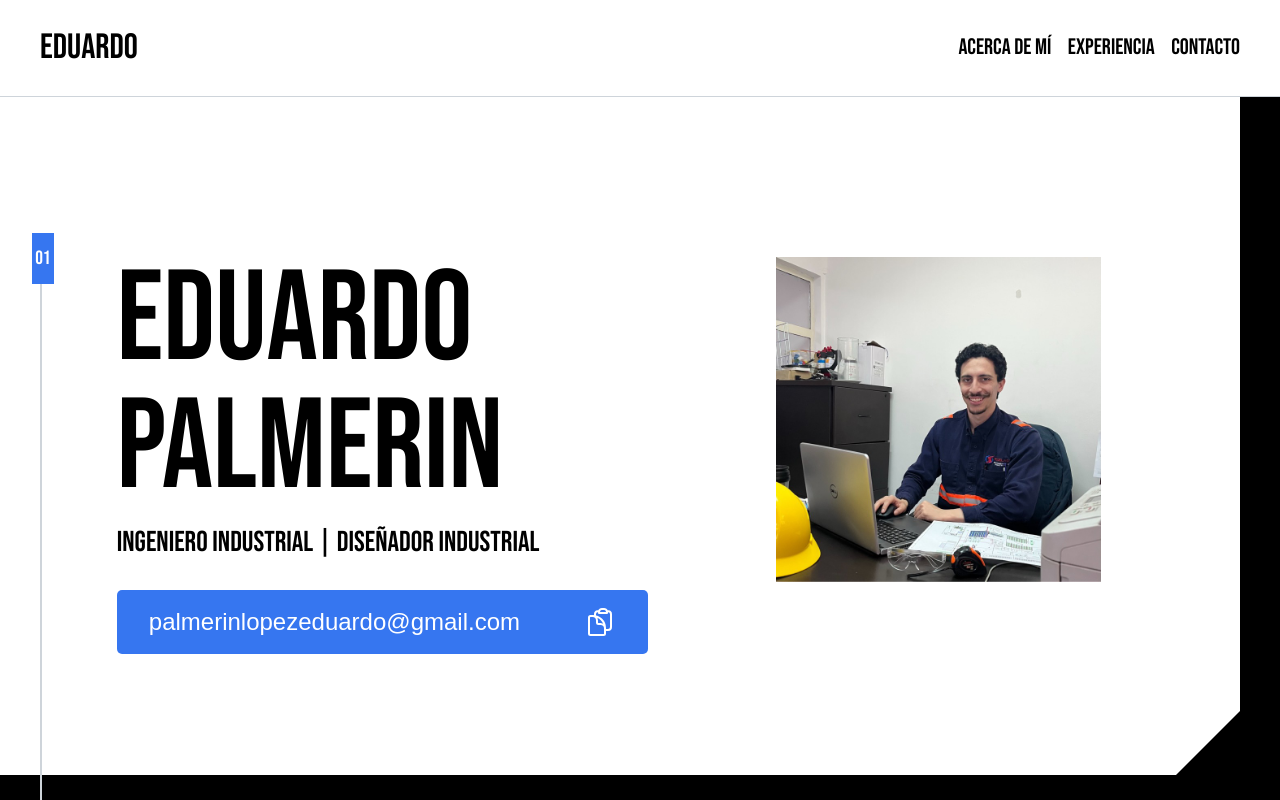
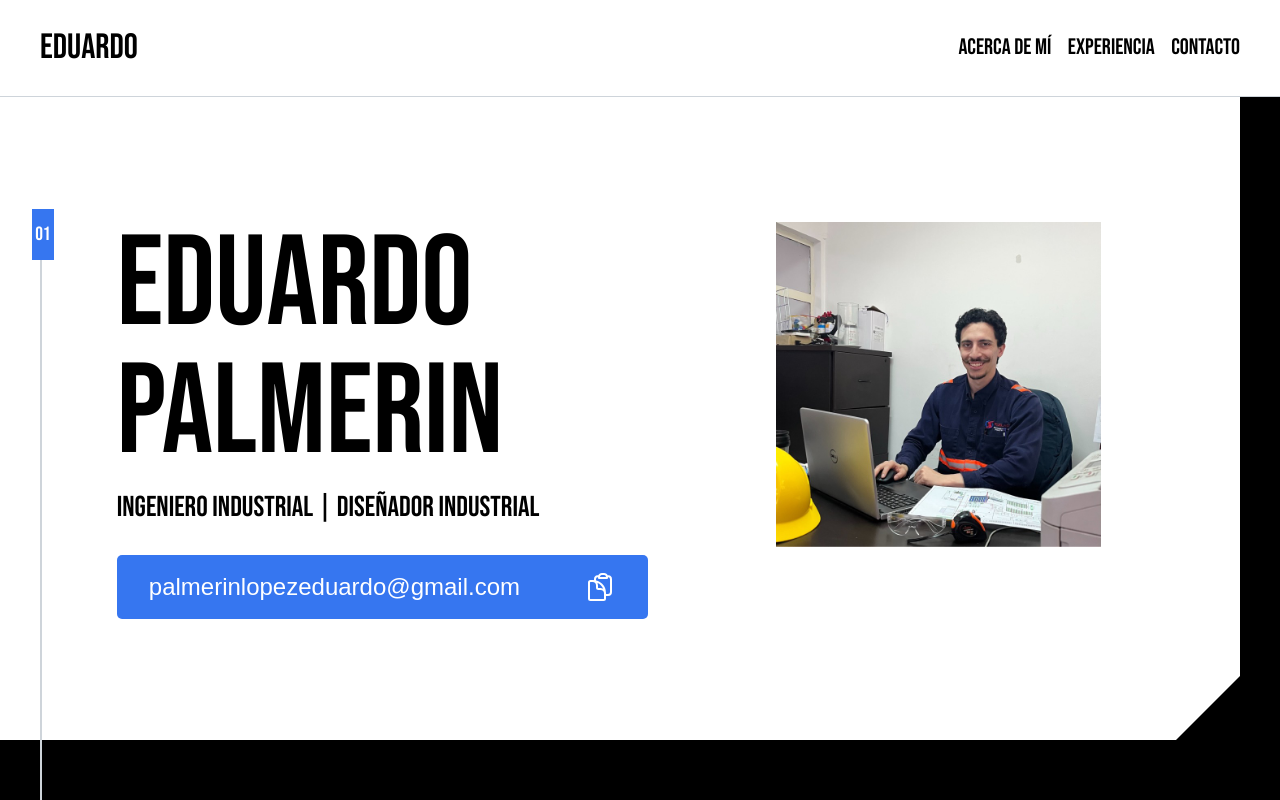
Before and after one commit to hShamed/eduardo_palmerin-portfolio, a React (Vite) app: page / in a window 1280 px wide. Shown: the top 800 px of the page. Built offline with nearby package versions, Linux system fonts and the light colour scheme; a web font is replaced by a local one.

Commit message:
Updated timeline size

```diff
--- a/src/components/Main/Main.module.css
+++ b/src/components/Main/Main.module.css
@@ -5,10 +5,10 @@
 
 .timeline {
     position: absolute;
-    top: 16rem;
+    top: 15rem;
     left: 2.5rem;
     width: 2px;
-    height: 315%;
+    height: 150rem;
     background-color: #ced4da;
 }
 
--- a/src/components/Section/Section.module.css
+++ b/src/components/Section/Section.module.css
@@ -5,7 +5,7 @@
 .sectionNumber {
     position: absolute;
     left: 2rem;
-    margin-top: 8.5rem;
+    margin-top: 7rem;
     padding: 1rem 0.2rem;
     background-color: #3676f0;
     font-size: 1.2rem;
@@ -22,7 +22,7 @@
 
 .sectionFirstRow {
     height: auto;
-    padding-top: 10rem;
+    padding-top: 7.8rem;
 }
 
 .sectionSecondRow {
```
